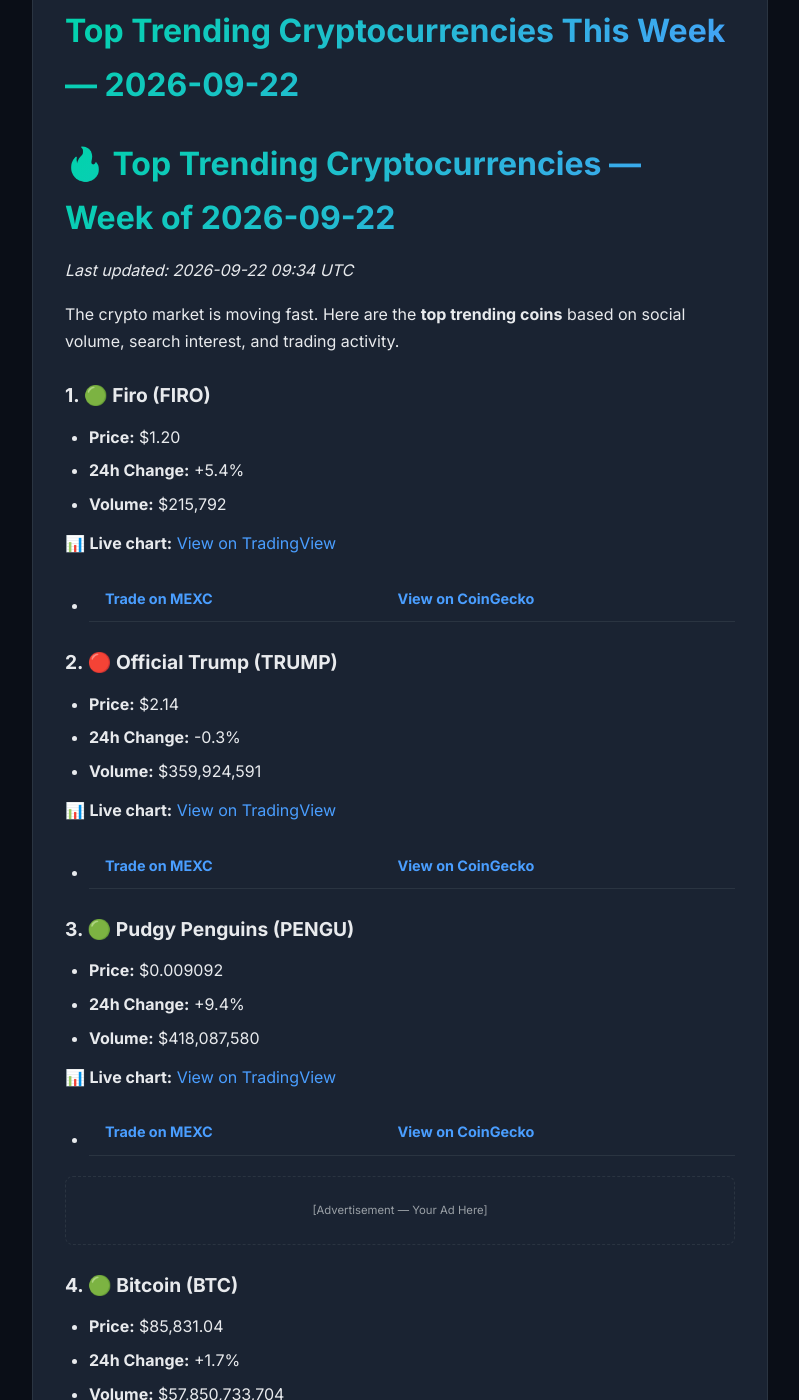
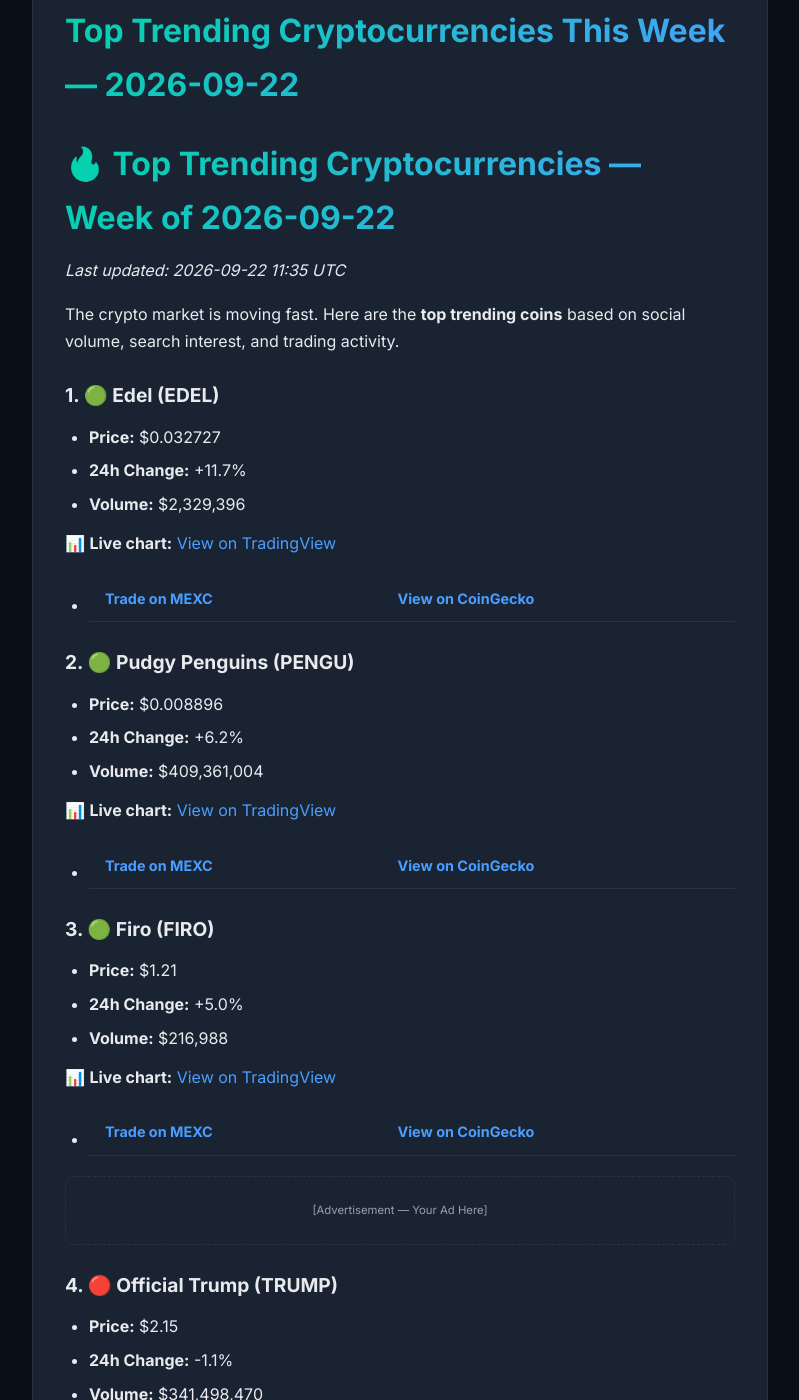
Before and after one commit to alexcipher-CRE/crypto-insights, a Jekyll site: the page built from _posts/2026-09-22-trending-coins.md, in a window 1280 px wide and 1400 px high, scrolled down 355 px. Shown: the whole window, without its empty margins (240-1039 px from the left). Built offline with Jekyll 4.4.1, drawn with Linux system fonts in a browser that asks for light colours; some of the changed text lies outside the part shown.

Commit message:
🚀 Auto-update: 7 posts

```diff
--- a/_posts/2026-09-22-trending-coins.md
+++ b/_posts/2026-09-22-trending-coins.md
@@ -6,60 +6,60 @@ tags: [crypto, trending, analysis]
 
 # 🔥 Top Trending Cryptocurrencies — Week of 2026-09-22
 
-*Last updated: 2026-09-22 09:34 UTC*
+*Last updated: 2026-09-22 11:35 UTC*
 
 The crypto market is moving fast. Here are the **top trending coins** based on social volume, search interest, and trading activity.
 
-### 1. 🟢 Firo (FIRO)
+### 1. 🟢 Edel (EDEL)
 
-- **Price:** $1.20
-- **24h Change:** +5.4%
-- **Volume:** $215,792
+- **Price:** $0.032727
+- **24h Change:** +11.7%
+- **Volume:** $2,329,396
+
+📊 **Live chart:** [View on TradingView](https://www.tradingview.com/chart/?symbol=BINANCE:EDELUSDT)
+
+- **[Trade on MEXC](https://www.mexc.com/trade/EDEL_USDT?ref=YOUR_REF_ID)** | **[View on CoinGecko](https://www.coingecko.com/en/coins/edel)**
+
+### 2. 🟢 Pudgy Penguins (PENGU)
+
+- **Price:** $0.008896
+- **24h Change:** +6.2%
+- **Volume:** $409,361,004
+
+📊 **Live chart:** [View on TradingView](https://www.tradingview.com/chart/?symbol=BINANCE:PENGUUSDT)
+
+- **[Trade on MEXC](https://www.mexc.com/trade/PENGU_USDT?ref=YOUR_REF_ID)** | **[View on CoinGecko](https://www.coingecko.com/en/coins/pudgy-penguins)**
+
+### 3. 🟢 Firo (FIRO)
+
+- **Price:** $1.21
+- **24h Change:** +5.0%
+- **Volume:** $216,988
 
 📊 **Live chart:** [View on TradingView](https://www.tradingview.com/chart/?symbol=BINANCE:FIROUSDT)
 
 - **[Trade on MEXC](https://www.mexc.com/trade/FIRO_USDT?ref=YOUR_REF_ID)** | **[View on CoinGecko](https://www.coingecko.com/en/coins/firo)**
-
-### 2. 🔴 Official Trump (TRUMP)
-
-- **Price:** $2.14
-- **24h Change:** -0.3%
-- **Volume:** $359,924,591
-
-📊 **Live chart:** [View on TradingView](https://www.tradingview.com/chart/?symbol=BINANCE:TRUMPUSDT)
-
-- **[Trade on MEXC](https://www.mexc.com/trade/TRUMP_USDT?ref=YOUR_REF_ID)** | **[View on CoinGecko](https://www.coingecko.com/en/coins/official-trump)**
-
-### 3. 🟢 Pudgy Penguins (PENGU)
-
-- **Price:** $0.009092
-- **24h Change:** +9.4%
-- **Volume:** $418,087,580
-
-📊 **Live chart:** [View on TradingView](https://www.tradingview.com/chart/?symbol=BINANCE:PENGUUSDT)
-
-- **[Trade on MEXC](https://www.mexc.com/trade/PENGU_USDT?ref=YOUR_REF_ID)** | **[View on CoinGecko](https://www.coingecko.com/en/coins/pudgy-penguins)**
 
 <!-- Ad Slot: Mid-Content Leaderboard -->
 <div class="ad-slot ad-leaderboard">
   <small>[Advertisement — Your Ad Here]</small>
 </div>
 
-### 4. 🟢 Bitcoin (BTC)
+### 4. 🔴 Official Trump (TRUMP)
 
-- **Price:** $85,831.04
-- **24h Change:** +1.7%
-- **Volume:** $57,850,733,704
+- **Price:** $2.15
+- **24h Change:** -1.1%
+- **Volume:** $341,498,470
 
-📊 **Live chart:** [View on TradingView](https://www.tradingview.com/chart/?symbol=BINANCE:BTCUSDT)
+📊 **Live chart:** [View on TradingView](https://www.tradingview.com/chart/?symbol=BINANCE:TRUMPUSDT)
 
-- **[Trade on MEXC](https://www.mexc.com/trade/BTC_USDT?ref=YOUR_REF_ID)** | **[View on CoinGecko](https://www.coingecko.com/en/coins/bitcoin)**
+- **[Trade on MEXC](https://www.mexc.com/trade/TRUMP_USDT?ref=YOUR_REF_ID)** | **[View on CoinGecko](https://www.coingecko.com/en/coins/official-trump)**
 
 ### 5. 🟢 NEAR Protocol (NEAR)
 
-- **Price:** $4.53
-- **24h Change:** +4.2%
-- **Volume:** $1,714,199,698
+- **Price:** $4.52
+- **24h Change:** +8.6%
+- **Volume:** $1,777,619,170
 
 📊 **Live chart:** [View on TradingView](https://www.tradingview.com/chart/?symbol=BINANCE:NEARUSDT)
 
```
Also changed, not shown: _posts/2026-09-22-defi-yields.md (+12 -12 lines), _posts/2026-09-22-market-movers.md (+9 -8 lines), _posts/index.md (+1 -1 lines).
